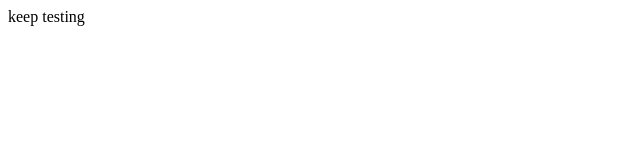
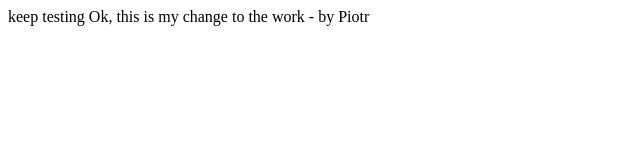
Before and after one commit to kerbean/UWA-Project1, a plain HTML site: page index.html in a window 1280 px wide. Shown: the whole page, without its empty margins (0-640 px from the left). Drawn offline with Linux system fonts and the light colour scheme.

Commit message:
some changes

```diff
--- a/index.html
+++ b/index.html
@@ -1,17 +1,13 @@
 <!DOCTYPE html>
 <html lang="en">
+  <head>
+    <meta charset="UTF-8" />
+    <meta name="viewport" content="width=device-width, initial-scale=1.0" />
+    <meta http-equiv="X-UA-Compatible" content="ie=edge" />
+    <title>Document</title>
+  </head>
 
-<head>
-    <meta charset="UTF-8">
-    <meta name="viewport" content="width=device-width, initial-scale=1.0">
-    <meta http-equiv="X-UA-Compatible" content="ie=edge">
-    <title>Document</title>
-</head>
+  keep testing Ok, this is my change to the work - by Piotr
 
-keep testing
-
-<body>
-
-</body>
-
+  <body></body>
 </html>
```
